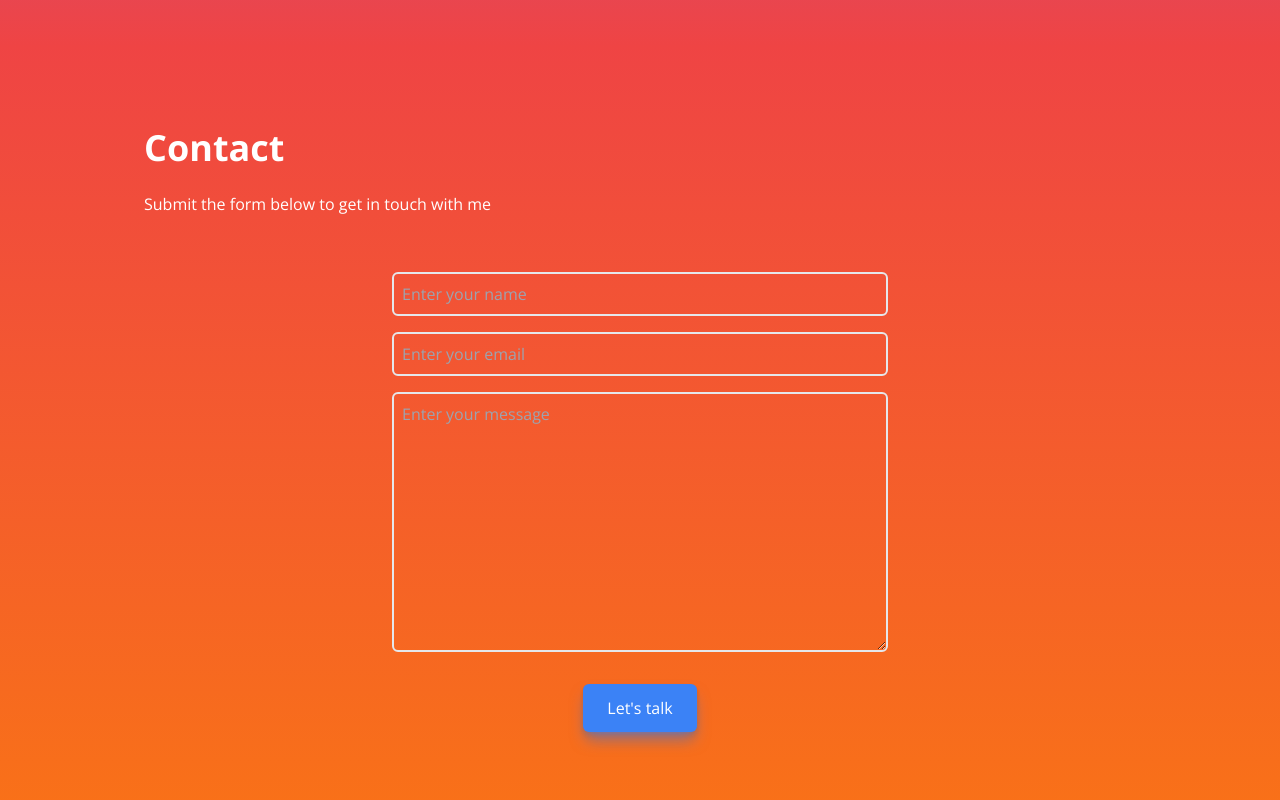
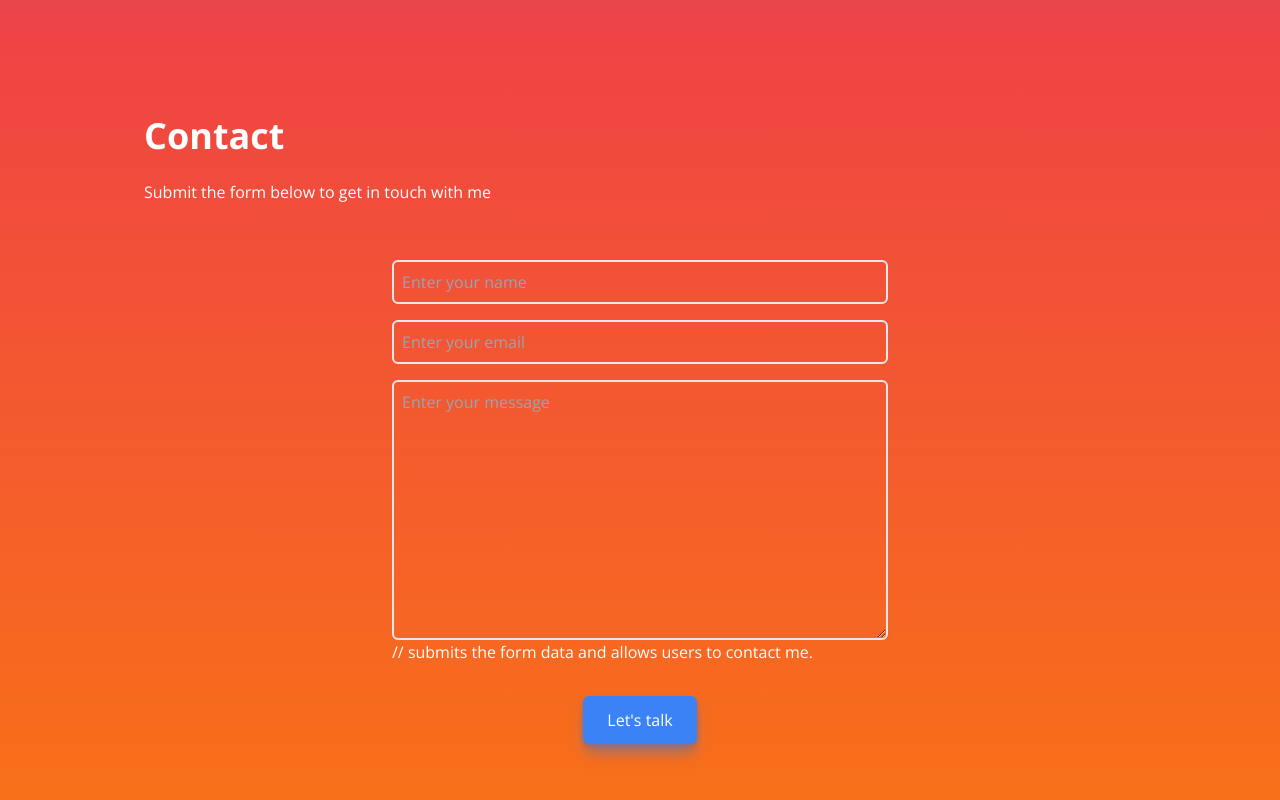
Before and after one commit to LoopFruits/react-portfolio, a React (Create React App) app: page / in a window 1280 px wide. Shown: the part 3154-3954 px from the top of the page. Built offline with nearby package versions, Linux system fonts and the light colour scheme.

Commit message:
Adding commented code

```diff
--- a/src/components/Contact.jsx
+++ b/src/components/Contact.jsx
@@ -32,7 +32,7 @@ const Contact = () => {
                 className="p-2 bg-transparent border-2 rounded-md text-black focus:outline-none"
                 >
                 </textarea>
-
+                // submits the form data and allows users to contact me.
                 <button className="text-white bg-blue-500 shadow-lg shadow-blue-500/50 px-6 py-3 my-8 mx-auto flex items-center rounded-md hover:scale-110 duration-300 drop-shadow-md hover:drop-shadow-xl">
                   Let's talk
                 </button>
```
